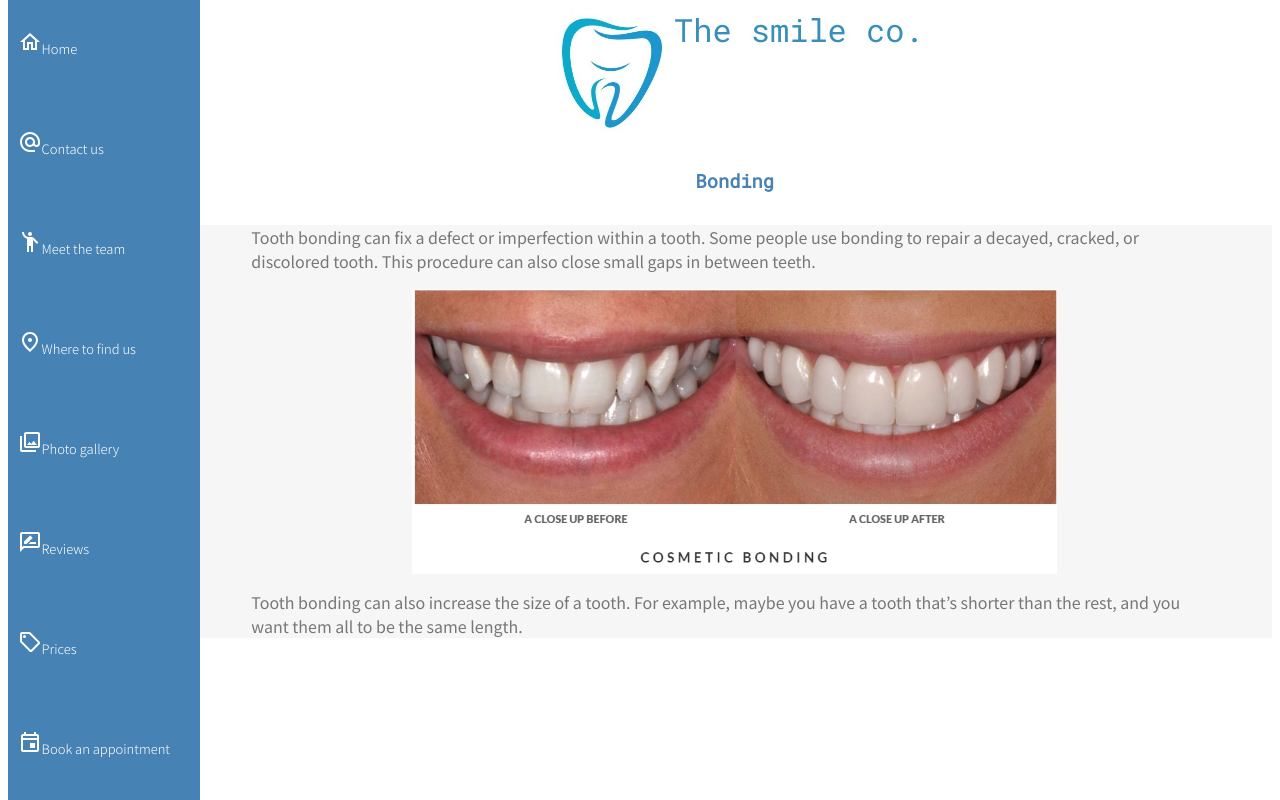
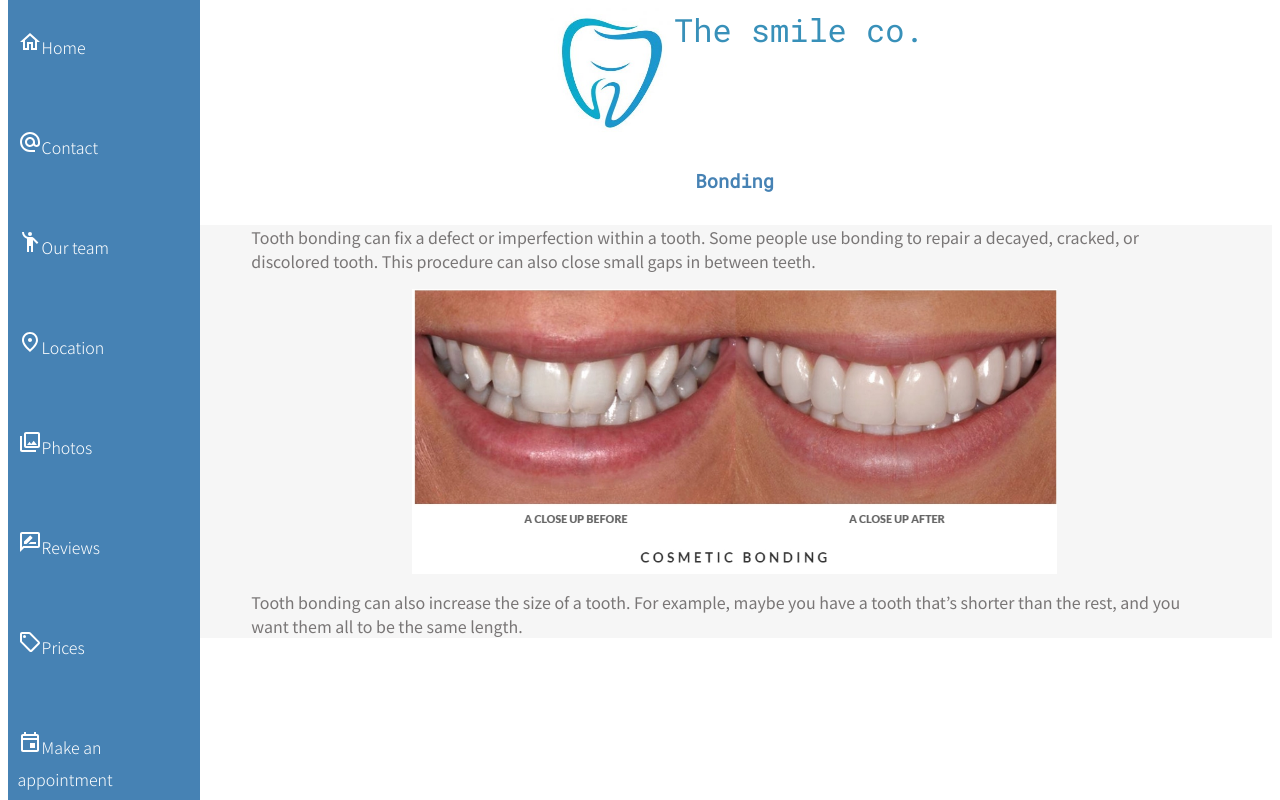
Before and after one commit to mirceaiscoding/Proiect-Technici-WEB, a plain HTML site: page procedures/bonding.html in a window 1280 px wide. Drawn offline with Linux system fonts and the light colour scheme.

Commit message:
Stable build

```diff
--- a/procedures/bonding.html
+++ b/procedures/bonding.html
@@ -24,14 +24,14 @@
 <body>
 
     <div class="side-bar">
-        <a class="side-bar-item" href="../home.html"><img src="../icons/home_white_24dp.svg" alt="Home">Home</a>
-        <a class="side-bar-item" href=""><img src="../icons/contact_phone_white_24dp.svg" alt="Contact">Contact us</a>
-        <a class="side-bar-item" href=""><img src="../icons/groups_white_24dp.svg" alt="Team">Meet the team</a>
-        <a class="side-bar-item" href=""><img src="../icons/place_white_24dp.svg" alt="Place">Where to find us</a>
-        <a class="side-bar-item" href=""><img src="../icons/photo_library_white_24dp.svg" alt="Photo">Photo gallery</a>
-        <a class="side-bar-item" href=""><img src="../icons/rate_review_white_24dp.svg" alt="Review">Reviews</a>
-        <a class="side-bar-item" href=""><img src="../icons/sell_white_24dp.svg" alt="Price">Prices</a>
-        <a class="side-bar-item" href=""><img src="../icons/event_white_24dp.svg" alt="Book">Book an appointment</a>
+        <a class="side-bar-item" id="side-bar-home" href="../home.html"><img src="../icons/home_white_24dp.svg" alt="Home"><p class="side-bar-item-text">Home</p></a>
+        <a class="side-bar-item" id="side-bar-contact" href=""><img src="../icons/contact_phone_white_24dp.svg" alt="Contact"><p class="side-bar-item-text">Contact</p></a>
+        <a class="side-bar-item" id="side-bar-team" href=""><img src="../icons/groups_white_24dp.svg" alt="Team"><p class="side-bar-item-text">Our team</p></a>
+        <a class="side-bar-item" id="side-bar-location" href=""><img src="../icons/place_white_24dp.svg" alt="Place"><p class="side-bar-item-text">Location</p></a>
+        <a class="side-bar-item" id="side-bar-photos" href=""><img src="../icons/photo_library_white_24dp.svg" alt="Photo"><p class="side-bar-item-text">Photos</p></a>
+        <a class="side-bar-item" id="side-bar-reviews" href=""><img src="../icons/rate_review_white_24dp.svg" alt="Review"><p class="side-bar-item-text">Reviews</p></a>
+        <a class="side-bar-item" id="side-bar-prices" href=""><img src="../icons/sell_white_24dp.svg" alt="Price"><p class="side-bar-item-text">Prices</p></a>
+        <a class="side-bar-item" id="side-bar-book" href=""><img src="../icons/event_white_24dp.svg" alt="Book"><p class="side-bar-item-text">Make an appointment</p></a>
     </div>
 
     <div class="next-to-side-bar">
```
Also changed, not shown: procedures/braces.html (+8 -8 lines), procedures/bridge.html (+8 -8 lines), procedures/crown.html (+8 -8 lines), procedures/extraction.html (+8 -8 lines), procedures/filling.html (+8 -8 lines), procedures/implant.html (+8 -8 lines), procedures/veveers.html (+8 -8 lines), procedures/whitening.html (+8 -8 lines), about.html (added).
